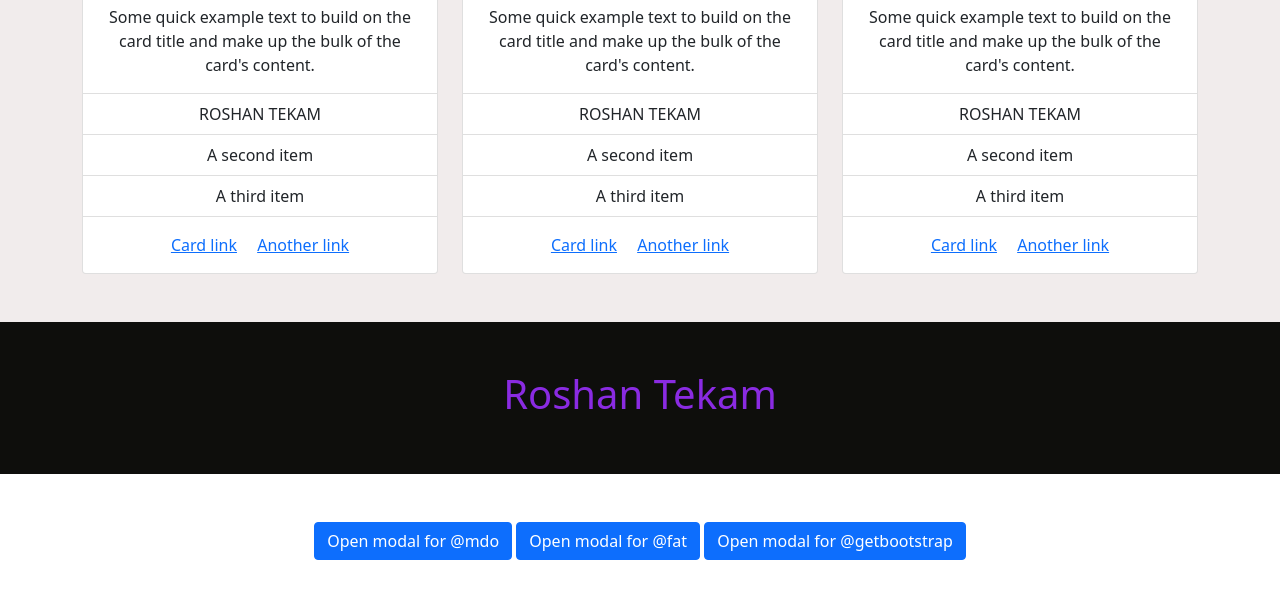
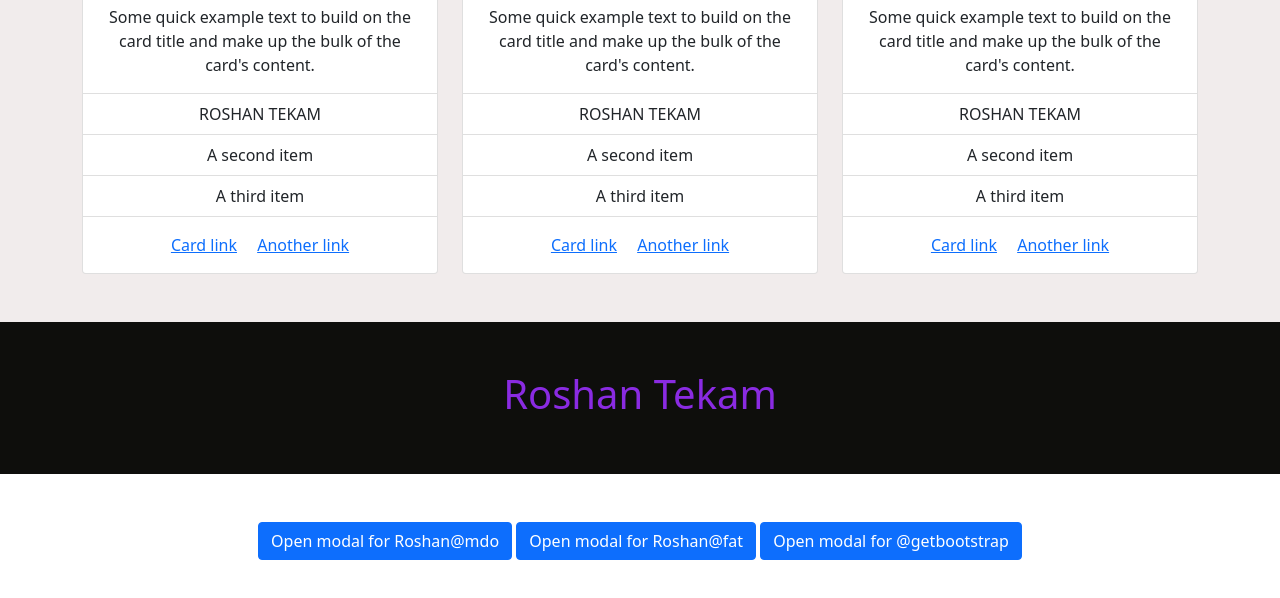
Before and after one commit to Roshan1020/rosh, a plain HTML site: page index.html in a window 1280 px wide. Shown: the part 1134-1732 px from the top of the page. Drawn offline with nearby package versions, Linux system fonts and the light colour scheme.

Commit message:
Update index.html

```diff
--- a/index.html
+++ b/index.html
@@ -203,9 +203,9 @@
             <div class="col text-center">
 
                 <button type="button" class="btn btn-primary" data-bs-toggle="modal" data-bs-target="#exampleModal"
-                    data-bs-whatever="@mdo">Open modal for @mdo</button>
+                    data-bs-whatever="@mdo">Open modal for Roshan@mdo</button>
                 <button type="button" class="btn btn-primary" data-bs-toggle="modal" data-bs-target="#exampleModal"
-                    data-bs-whatever="@fat">Open modal for @fat</button>
+                    data-bs-whatever="@fat">Open modal for Roshan@fat</button>
                 <button type="button" class="btn btn-primary" data-bs-toggle="modal" data-bs-target="#exampleModal"
                     data-bs-whatever="@getbootstrap">Open modal for @getbootstrap</button>
 
```
